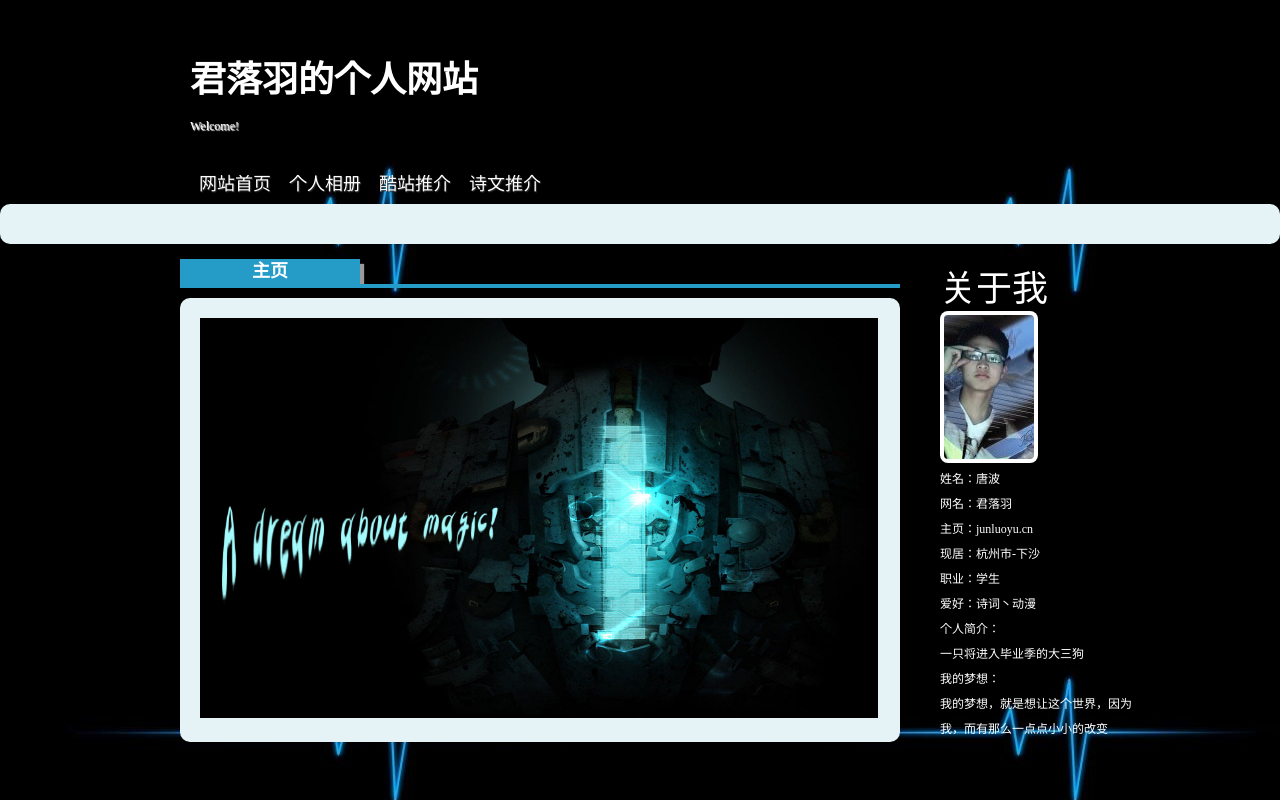
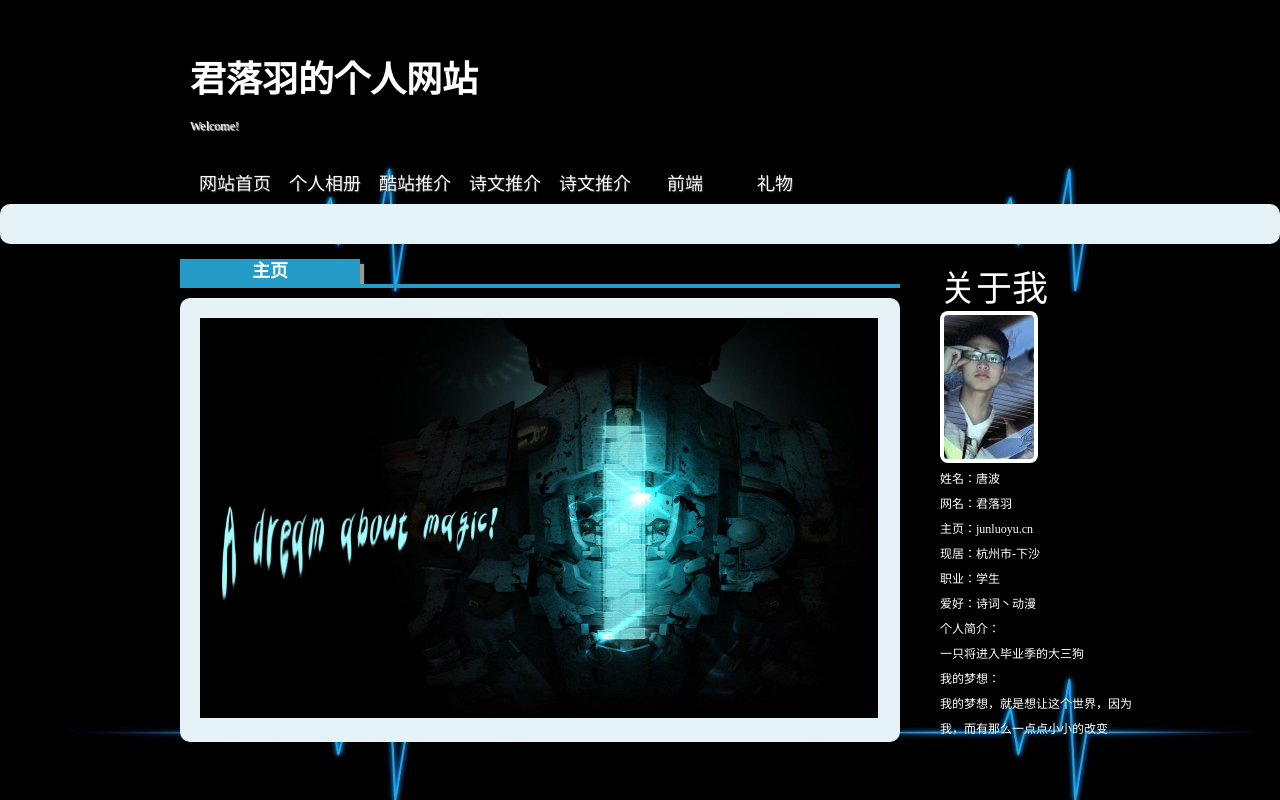
Before and after one commit to junluoyu/junluoyu.github.io, a plain HTML site: page index.html in a window 1280 px wide. Drawn offline with Linux system fonts and the light colour scheme.

Commit message:
Update index.html

```diff
--- a/index.html
+++ b/index.html
@@ -31,6 +31,9 @@ body {
         <li><a href="photo.html">个人相册</a></li>
         <li><a href="recommend.html">酷站推介</a></li>
         <li><a href="poem.html">诗文推介</a></li>
+        <li><a href="poem.html">诗文推介</a></li>
+        <li><a href="qianduan/index.html">前端</a></li>
+        <li><a href="gift/gift.html">礼物</a></li>
   </ul>
 </div>
 <div class="bloglist"></div>
```
